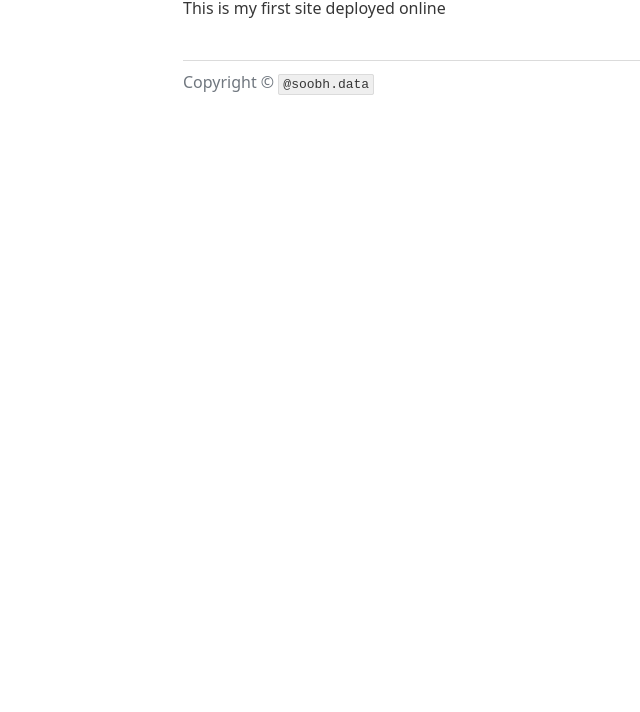
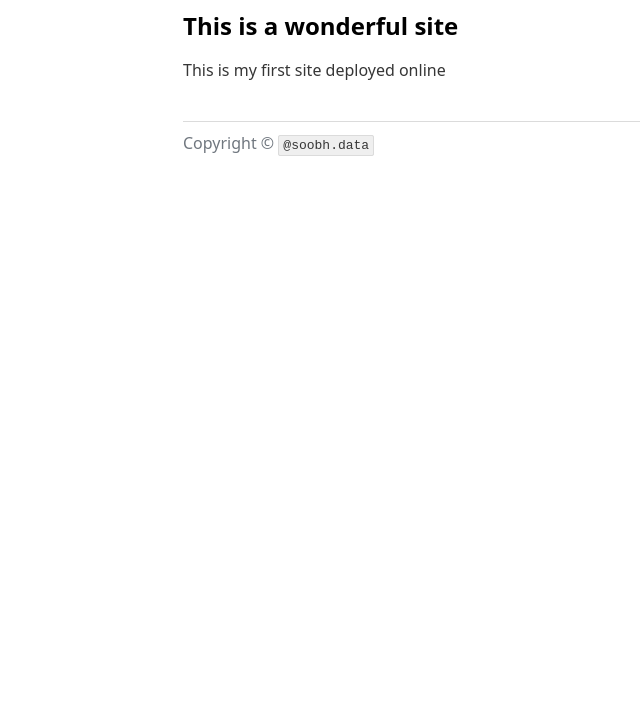
Before and after one commit to sooob-data/hello, a plain HTML site: page index.html in a window 1280 px wide. Shown: the part 88-800 px from the top of the page, without its empty margins (57-697 px from the left). Drawn offline with nearby package versions, Linux system fonts and the light colour scheme.

Commit message:
add some info

```diff
--- a/index.html
+++ b/index.html
@@ -13,7 +13,10 @@
     <header>
       <h1>Hello World</h1>
     </header>
-    <main>This is my first site deployed online</main>
+    <main>
+      <h2>This is a wonderful site</h2>
+      <p>This is my first site deployed online</p>
+    </main>
     <footer>Copyright &copy; <kbd>@soobh.data</kbd></footer>
   </body>
 </html>
```
